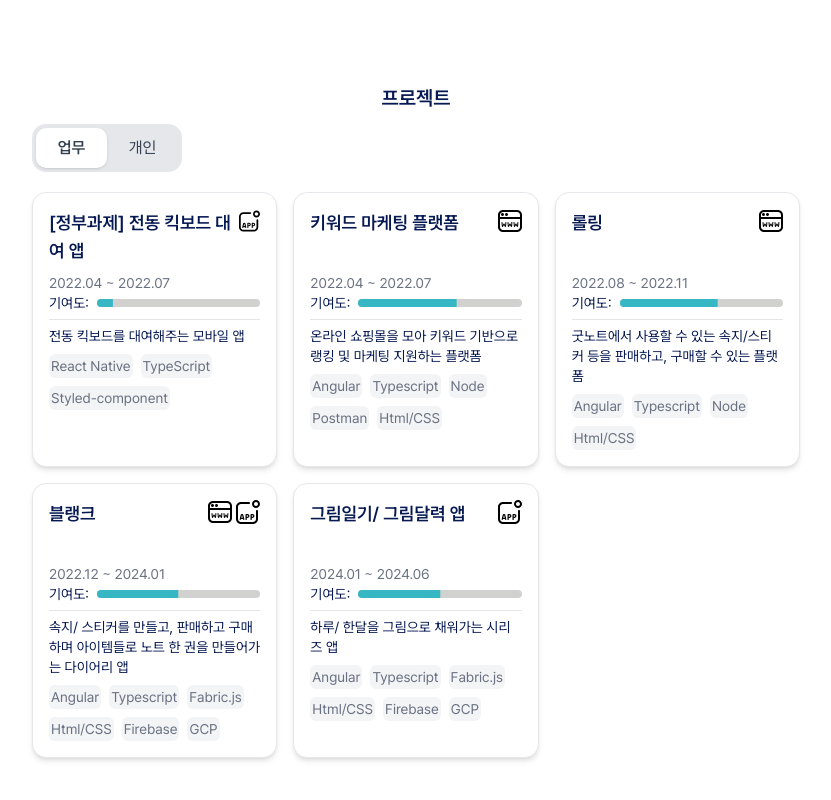
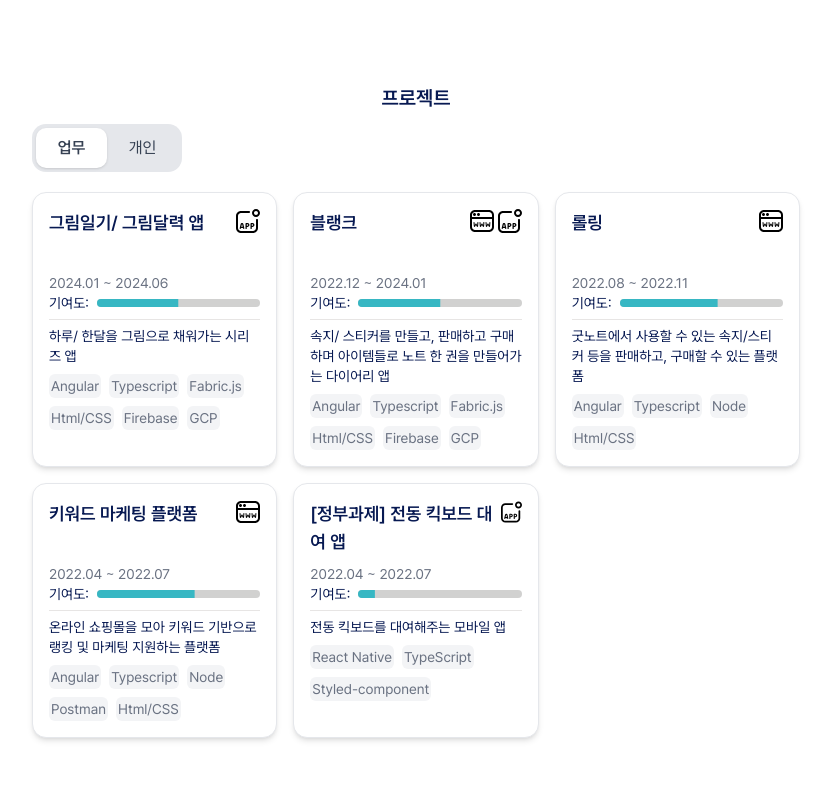
Before and after one commit to Jisun-K/myportfolio, a Next.js app: page / in a window 1280 px wide. Shown: the part 2396-3196 px from the top of the page, without its empty margins (224-1055 px from the left). Built offline with nearby package versions, Linux system fonts and the light colour scheme.

Commit message:
♻️ 정렬 개선

```diff
--- a/components/scene/Projects.tsx
+++ b/components/scene/Projects.tsx
@@ -19,7 +19,7 @@ export default function Projects() {
                     )}
                 </TabsList>
                 {categories.map(({ type }, idx) => {
-                    const filtered = projectList.filter(f => f.type === type);
+                    const filtered = projectList.filter(f => f.type === type).sort((a,b) => b.id - a.id);
                     return (
                         <TabsContent value={type} key={idx} className="mt-5">
                             <div className="grid gap-4 grid-cols-2 md:grid-cols-3">
--- a/data/project.ts
+++ b/data/project.ts
@@ -107,6 +107,24 @@ export const projectList: TProject[] = [
         }]
     },
     {
+        id: 5,
+        type: 'personal',
+        title: 'Java 기반 그룹웨어 시스템',
+        description: 'JSP와 MVC 패턴을 활용한 그룹웨어 개발 팀 프로젝트',
+        roles: [''],
+        techstack: ['Java', 'JSP', 'HTML/CSS'],
+        outcome: '웹 애플리케이션의 기본 구조와 백엔드-프론트 흐름에 대한 이해를 확립',
+        contribution: 100,
+        contents: [
+            'JSP, HTML, CSS 기반 UI 화면 설계 및 구현',
+            '출/퇴근 버튼 누르면 월 달력에 근태 일정 기록되는 관리 기능 구현',
+            '팀 개발 문서화 작업'
+        ],
+        period: '2021.01 ~ 2021.01',
+        thumbnail: '',
+        display: ['web'],
+    },
+    {
         id: 6,
         type: 'personal',
         title: 'springboot 게시판',
@@ -135,8 +153,8 @@ export const projectList: TProject[] = [
         title: '나의 포트폴리오 사이트',
         description: 'Next.js를 기반으로 나의 포트폴리오 사이트 제작',
         roles: [''],
-        techstack: ['Next.js', 'TypeScript', 'Tailwind.css'],
-        outcome: '',
+        techstack: ['Next.js', 'TypeScript', 'Tailwind.css', 'Vercel'],
+        outcome: 'Next.js 개발과 배포 과정을 경험하며 최신 웹 워크플로우 이해',
         contribution: 100,
         contents: [
             '컴포넌트 기반 구조로 프로젝트, 경험, 기술 스택 화면 구성',
@@ -144,7 +162,8 @@ export const projectList: TProject[] = [
             'Framer Motion을 활용한 아코디언 애니메이션 적용',
             '모바일/웹 화면 대응 및 레이아웃 최적화',
             '프로젝트별 모달 구성: 상세 설명, 역할, 기술 스택, 외부 링크 표시',
-            '데이터를 타입 정의로 관리하여 코드 안정성 및 재사용성 확보'
+            '데이터를 타입 정의로 관리하여 코드 안정성 및 재사용성 확보',
+            'GitHub 저장소와 Vercel을 연결해 main 브랜치 push 시 자동으로 빌드 및 배포',
         ],
         period: '2025.08 ~ 2025.08',
         thumbnail: '',
```
